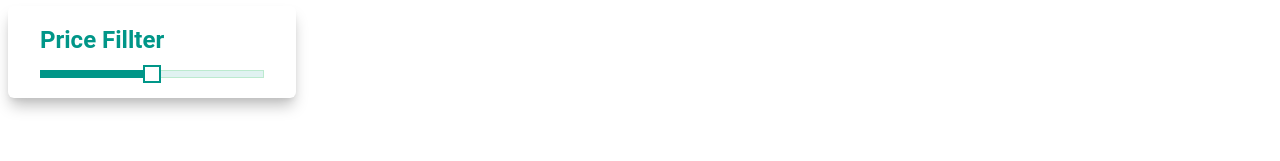
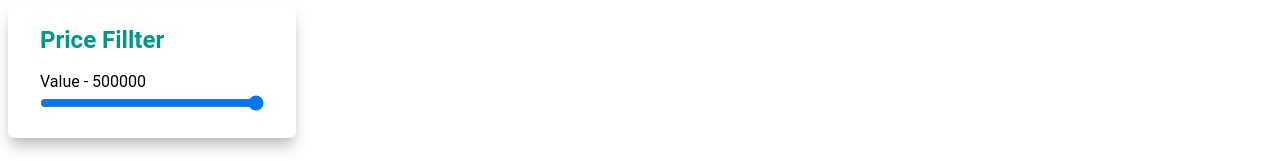
Before and after one commit to rajibulislam60/fullstack_ecommerce, a React (Vite) app in the folder front-end/: page /shop in a window 1280 px wide. Shown: the part 271-432 px from the top of the page. Built offline with nearby package versions, Linux system fonts and the light colour scheme; no server answers.

Commit message:
price range working

```diff
--- a/front-end/src/components/Sidebar.jsx
+++ b/front-end/src/components/Sidebar.jsx
@@ -1,9 +1,25 @@
 import React, { useEffect, useState } from "react";
-import { Slider } from "@material-tailwind/react";
 import axios from "axios";
 
 const Sidebar = () => {
   const [allCategories, setAllCategories] = useState([]);
+  const [allProducts, setAllProducts] = useState([]);
+  const [maxValue, setMaxValue] = useState(500000);
+
+  useEffect(() => {
+    fetchProducts();
+  }, []);
+
+  const fetchProducts = async () => {
+    try {
+      const response = await axios.get(
+        "http://localhost:5000/api/v1/product/allproduct",
+      );
+      setAllProducts(response.data.data);
+    } catch (error) {
+      console.error("Error fetching categories:", error);
+    }
+  };
 
   useEffect(() => {
     fetchCategories();
@@ -19,6 +35,16 @@ const Sidebar = () => {
       console.error("Error fetching categories:", error);
     }
   };
+
+  const handlePriceFilter = (e) => {
+    setMaxValue(e.target.value);
+
+    const filterPrice = allProducts.filter(
+      (item) => item.discountPrice >= 0 && item.discountPrice <= maxValue,
+    );
+
+    console.log(filterPrice)
+  };
   return (
     <div className="px-2">
       {/* ------------------------- Catagory item ------------------------- */}
@@ -27,12 +53,11 @@ const Sidebar = () => {
           Categoris
         </h2>
         <ul>
-          {allCategories.map((item)=>(
+          {allCategories.map((item) => (
             <li className="mb-2 cursor-pointer text-[18px] font-medium text-gray-800">
               {item.name}
             </li>
           ))}
-
         </ul>
       </div>
       {/* ----------------------- Price Range ------------------------- */}
@@ -41,16 +66,17 @@ const Sidebar = () => {
           Price Fillter
         </h2>
         <div className="">
-          <Slider
-            defaultValue={50}
-            className="text-teal-500"
-            barClassName="rounded-none bg-teal-500"
-            thumbClassName="[&::-moz-range-thumb]:rounded-none [&::-webkit-slider-thumb]:rounded-none [&::-moz-range-thumb]:-mt-[4px] [&::-webkit-slider-thumb]:-mt-[4px]"
-            trackClassName="[&::-webkit-slider-runnable-track]:bg-transparent [&::-moz-range-track]:bg-transparent rounded-none !bg-teal-50 border border-[#2ec946]/20"
+          <label>Value - {maxValue}</label>
+          <input
+            type="range"
+            onChange={handlePriceFilter}
+            min={0}
+            max={500000}
+            defaultValue={500000}
+            className="w-full bg-gray-500"
           />
         </div>
       </div>
-      {/* ----------------------- Paginate ---------------------- */}
     </div>
   );
 };
```
Lines whose indentation alone changed are shown as unchanged.
